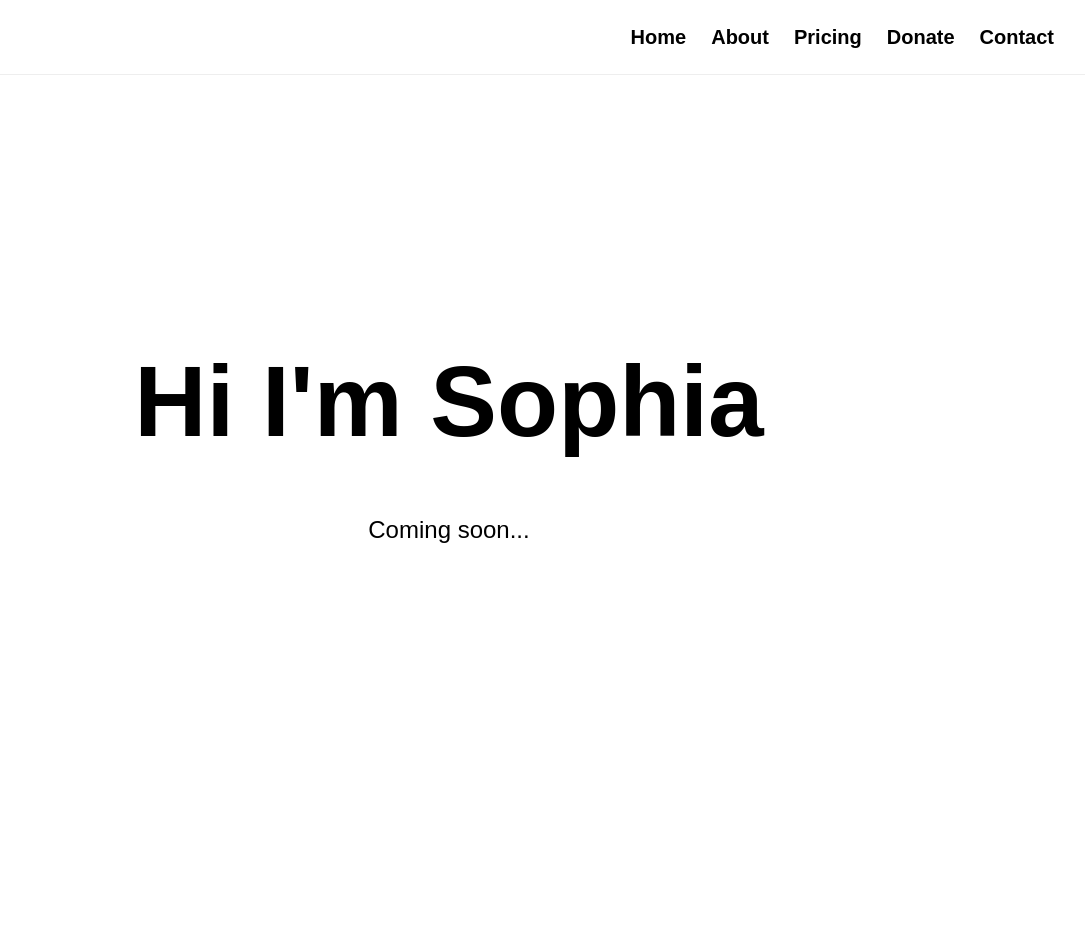
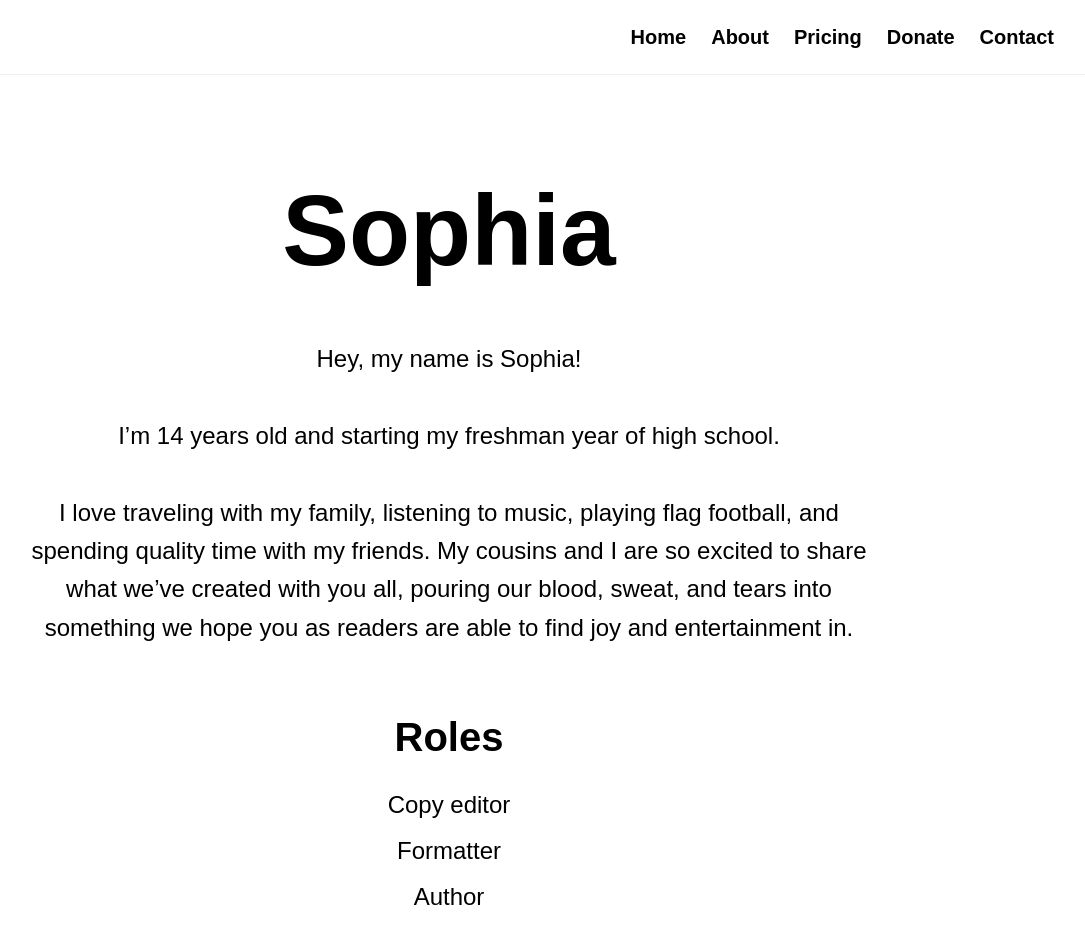
Before and after one commit to H4CK3R1010/Seemz-Like-Magazine, a Next.js app: page /people/sophia in a window 1280 px wide. Shown: the top 944 px of the page, without its empty margins (191-1276 px from the left). Before the commit the page ends 800 px from the top, so only its background shows below. Built offline with nearby package versions, Linux system fonts and the light colour scheme.

Commit message:
Add Sophia profile and roles

```diff
--- a/app/people/sophia/page.tsx
+++ b/app/people/sophia/page.tsx
@@ -1,23 +1,41 @@
-export default function Sophia(){
+export default function Sophia() {
+  return (
+    <div className="peopleBackground">
 
-return(
+      <div className="peopleBox">
 
-<div className="peopleBackground">
+        <h1>
+          Sophia
+        </h1>
 
-<div className="peopleBox">
+        <p>
+          Hey, my name is Sophia!
+          <br /><br />
+          I’m 14 years old and starting my freshman year of high school.
+          <br /><br />
+          I love traveling with my family, listening to music, playing
+          flag football, and spending quality time with my friends. My
+          cousins and I are so excited to share what we’ve created with
+          you all, pouring our blood, sweat, and tears into something we
+          hope you as readers are able to find joy and entertainment in.
+        </p>
 
-<h1>
-Hi I'm Sophia
-</h1>
+        <div className="rolesBox">
 
-<p>
-Coming soon...
-</p>
+          <h2>
+            Roles
+          </h2>
 
-</div>
+          <ul>
+            <li>Copy editor</li>
+            <li>Formatter</li>
+            <li>Author</li>
+          </ul>
 
-</div>
+        </div>
 
-)
+      </div>
 
+    </div>
+  );
 }
```
